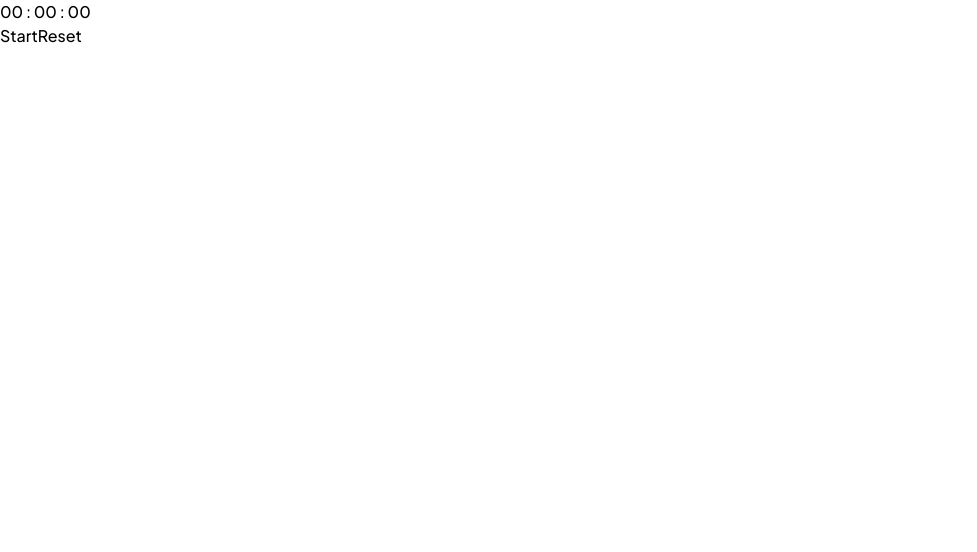
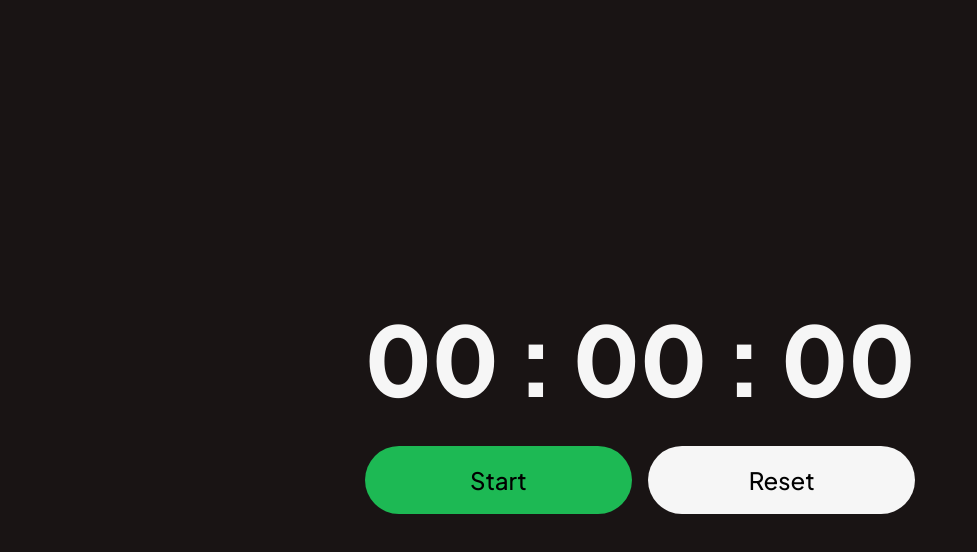
Before and after one commit to Chamara-Wijepala/react-timer, a React (Vite) app: page / in a window 1280 px wide. Shown: the top 552 px of the page, without its empty margins (0-977 px from the left). Built offline with nearby package versions, Linux system fonts and the light colour scheme; the HTML template or start-up script is replaced by a standard one.

Commit message:
Add styles

```diff
--- a/src/App.tsx
+++ b/src/App.tsx
@@ -42,6 +42,7 @@ function App() {
 
 	return (
 		<div className="content">
+			<div className="container">
 				<div className="timer-wrapper">
 					<p className="timer">
 						<span>{hours < 10 ? `0${hours}` : hours}</span>
@@ -51,7 +52,6 @@ function App() {
 						<span>{seconds < 10 ? `0${seconds}` : seconds}</span>
 					</p>
 				</div>
-
 				<div className="button-wrapper">
 					<button
 						className="btn start-btn"
@@ -64,6 +64,7 @@ function App() {
 					</button>
 				</div>
 			</div>
+		</div>
 	);
 }
 
--- a/src/index.css
+++ b/src/index.css
@@ -73,3 +73,50 @@ button {
 		scroll-behavior: auto !important;
 	}
 }
+
+/* general */
+body,
+#root,
+.content {
+	min-height: 100vh;
+}
+
+body {
+	background-color: var(--clr-dark-900);
+}
+
+.content {
+	display: flex;
+	justify-content: center;
+	align-items: center;
+}
+
+.container {
+	padding: 1rem;
+}
+
+.timer {
+	color: var(--clr-light-200);
+	font-weight: 800;
+	font-size: clamp(1rem, 1rem + 8vw, 6rem);
+}
+
+.button-wrapper {
+	display: grid;
+	grid-template-columns: 1fr 1fr;
+	gap: 1rem;
+	padding-top: 1rem;
+}
+
+.btn {
+	padding: 1rem;
+	border-radius: 3rem;
+	font-size: clamp(1rem, 0.5rem + 2vw, 1.5rem);
+	font-weight: 500;
+}
+.start-btn {
+	background-color: var(--clr-neutral-400);
+}
+.reset-btn {
+	background-color: var(--clr-light-200);
+}
```
Lines whose indentation alone changed are shown as unchanged.
